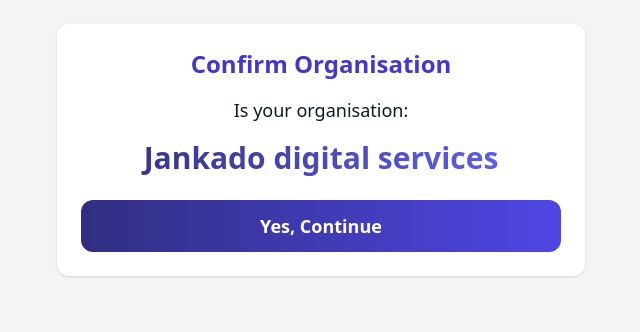
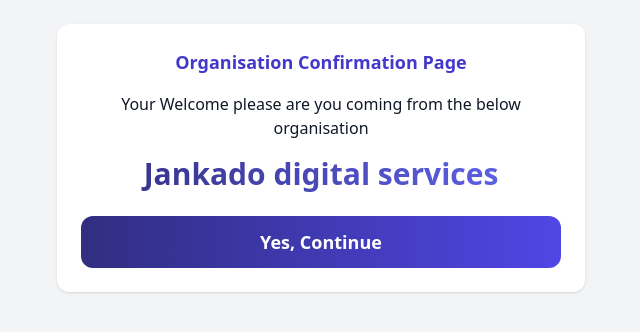
Before and after one commit to Na-Allah/visitor_attendance, a Django app: page /visit/1/ in a window 1280 px wide. Shown: the top 332 px of the page, without its empty margins (319-959 px from the left). Run offline with Django 5.2, Linux system fonts and the light colour scheme; data comes from the database, SQL or seed files in the repository; some libraries are stand-ins or nearby versions.

Commit message:
Update confirm_org.html

```diff
--- a/templates/confirm_org.html
+++ b/templates/confirm_org.html
@@ -2,12 +2,12 @@
 {% block content %}
 
 <div class="bg-white shadow p-6 rounded-xl text-center">
-    <h1 class="text-2xl font-bold mb-4 text-indigo-700">
-        Confirm Organisation
+    <h1 class="text-lg font-bold mb-4 text-indigo-700">
+       Organisation Confirmation Page
     </h1>
 
-    <p class="mb-4 text-lg">
-        Is your organisation:
+    <p class="mb-4 text-md">
+        Your Welcome please are you coming from the below organisation
     </p>
 
     <div class="text-3xl font-bold text-transparent bg-clip-text bg-gradient-to-r from-indigo-900 to-indigo-500">
```
